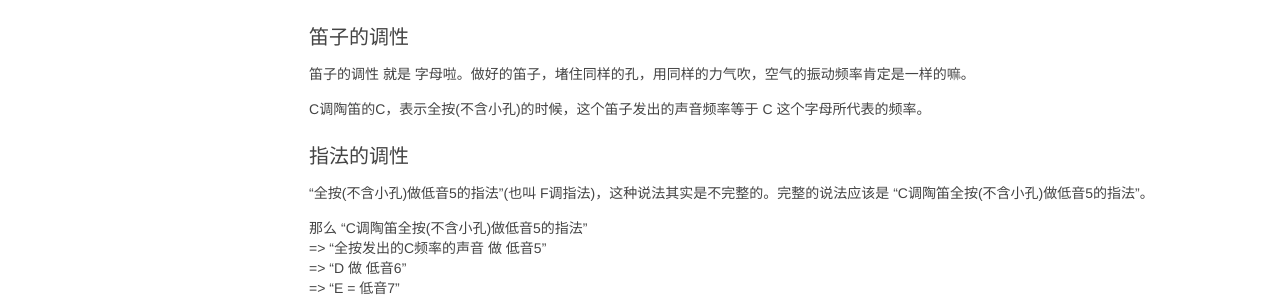
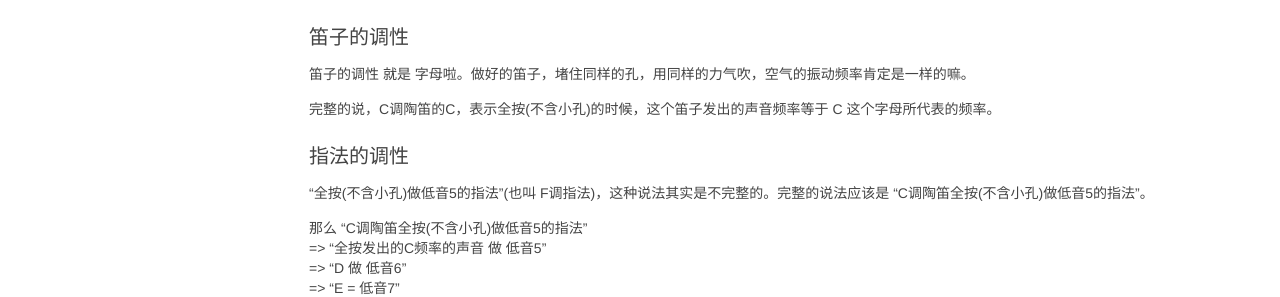
Before and after one commit to playay/playay.github.io, a Jekyll site: the page built from _blogs/2019-05-15-yin-ming-yu-chang-ming.md, in a window 1280 px wide. Shown: the part 1092-1389 px from the top of the page. Built offline with Jekyll 4.4.1, drawn with Linux system fonts in a browser that asks for light colours; comment, search, counter and statistics services are not loaded.

Commit message:
陶笛日记

```diff
--- a/_blogs/2019-05-15-yin-ming-yu-chang-ming.md
+++ b/_blogs/2019-05-15-yin-ming-yu-chang-ming.md
@@ -56,7 +56,7 @@ publish: true
 
 笛子的调性 就是 字母啦。做好的笛子，堵住同样的孔，用同样的力气吹，空气的振动频率肯定是一样的嘛。
 
-C调陶笛的C，表示全按(不含小孔)的时候，这个笛子发出的声音频率等于 C 这个字母所代表的频率。
+完整的说，C调陶笛的C，表示全按(不含小孔)的时候，这个笛子发出的声音频率等于 C 这个字母所代表的频率。
 
 ### 指法的调性
 
```
